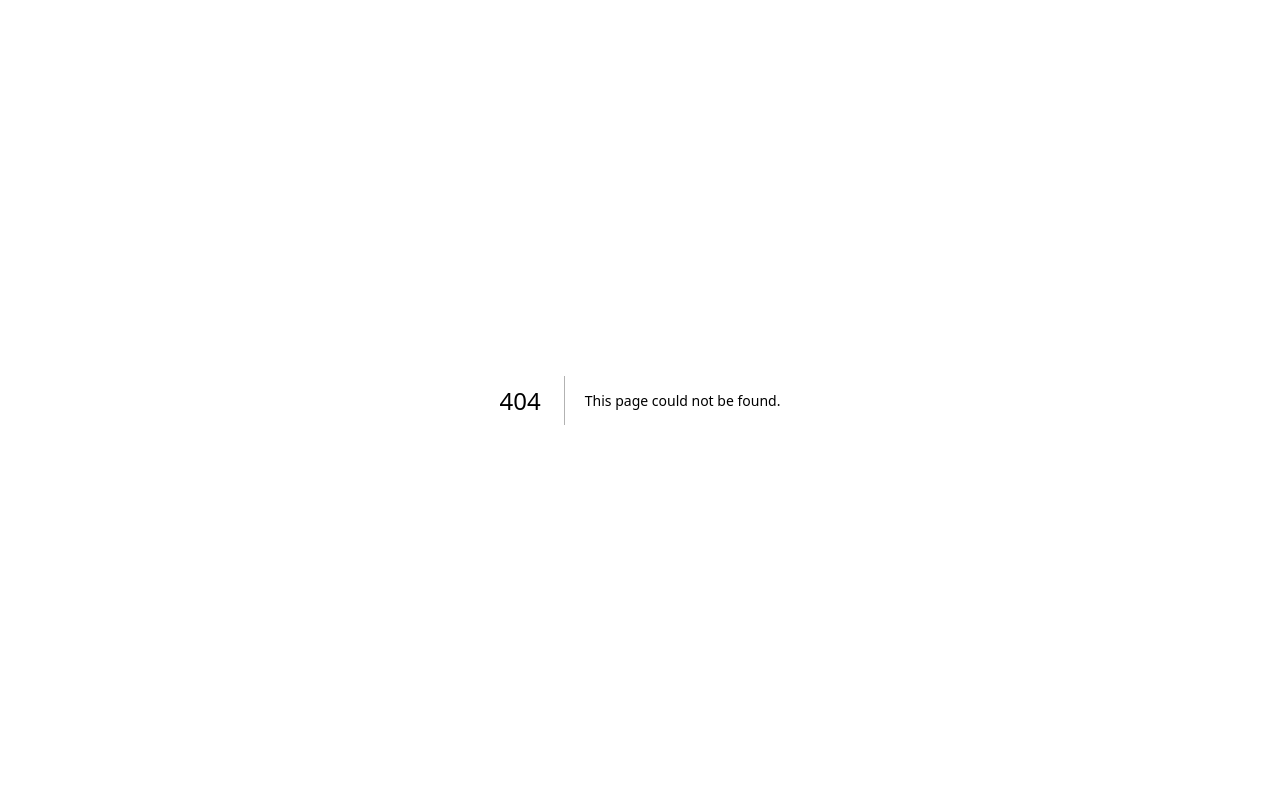
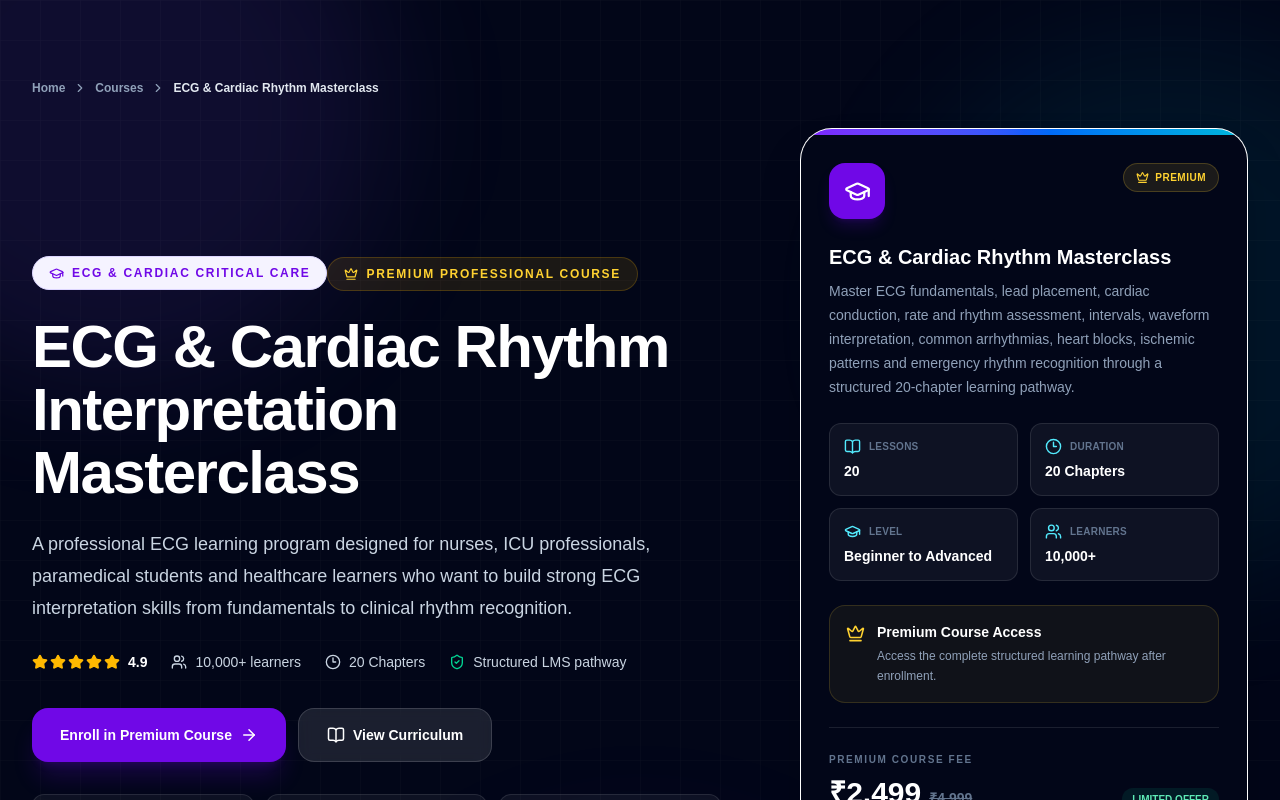
Before and after one commit to dubeyavinash557-sudo/icu-learning-portal, a Next.js app in the folder client/: page /courses/premium/ecg-cardiac-rhythm in a window 1280 px wide. Before the commit this address had no page. Shown: the top 800 px of the page. Built offline with nearby package versions, Linux system fonts and the light colour scheme.

Commit message:
Add professional ECG cardiac rhythm premium course

```diff
--- /dev/null
+++ b/client/app/courses/premium/ecg-cardiac-rhythm/page.tsx
@@ -0,0 +1,275 @@
+import CourseLandingPage, {
+  type CourseLandingData,
+} from "@/app/courses/_components/CourseLandingPage";
+
+const course: CourseLandingData = {
+  title: "ECG & Cardiac Rhythm Interpretation Masterclass",
+
+  shortTitle: "ECG & Cardiac Rhythm Masterclass",
+
+  category: "ECG & Cardiac Critical Care",
+
+  description:
+    "A professional ECG learning program designed for nurses, ICU professionals, paramedical students and healthcare learners who want to build strong ECG interpretation skills from fundamentals to clinical rhythm recognition.",
+
+  longDescription:
+    "Master ECG fundamentals, lead placement, cardiac conduction, rate and rhythm assessment, intervals, waveform interpretation, common arrhythmias, heart blocks, ischemic patterns and emergency rhythm recognition through a structured 20-chapter learning pathway.",
+
+  instructor: "Avinash Dubey",
+
+  level: "Beginner to Advanced",
+
+  duration: "20 Chapters",
+
+  lessons: 20,
+
+  students: "10,000+",
+
+  rating: 4.9,
+
+  price: "₹2,499",
+
+  originalPrice: "₹4,999",
+
+  isPremium: true,
+
+  accent: "violet",
+
+  modules: [
+    {
+      title: "ECG Fundamentals",
+      description:
+        "Understand the purpose of ECG, basic terminology and how electrical activity of the heart is represented on an ECG.",
+      lessons: 1,
+    },
+
+    {
+      title: "Cardiac Anatomy for ECG",
+      description:
+        "Build the anatomical and physiological foundation required for understanding cardiac electrical activity.",
+      lessons: 1,
+    },
+
+    {
+      title: "Cardiac Electrical Conduction System",
+      description:
+        "Learn the SA node, AV node, bundle branches and Purkinje system and understand normal cardiac conduction.",
+      lessons: 1,
+    },
+
+    {
+      title: "ECG Machine & Recording Principles",
+      description:
+        "Understand ECG machine basics, recording principles, patient preparation and common recording considerations.",
+      lessons: 1,
+    },
+
+    {
+      title: "12-Lead ECG Placement",
+      description:
+        "Learn standard limb and chest lead placement and understand how lead position affects ECG interpretation.",
+      lessons: 1,
+    },
+
+    {
+      title: "ECG Calibration & Standardization",
+      description:
+        "Understand ECG paper, calibration, amplitude, time intervals and standard recording conventions.",
+      lessons: 1,
+    },
+
+    {
+      title: "Heart Rate Calculation",
+      description:
+        "Learn practical approaches for calculating heart rate from regular and irregular ECG rhythms.",
+      lessons: 1,
+    },
+
+    {
+      title: "Rhythm Assessment",
+      description:
+        "Develop a systematic method for identifying regularity, rhythm origin and major rhythm characteristics.",
+      lessons: 1,
+    },
+
+    {
+      title: "P Wave & Atrial Activity",
+      description:
+        "Interpret P-wave morphology and understand its relationship with atrial depolarization.",
+      lessons: 1,
+    },
+
+    {
+      title: "PR Interval & AV Conduction",
+      description:
+        "Understand PR interval assessment and identify important abnormalities in atrioventricular conduction.",
+      lessons: 1,
+    },
+
+    {
+      title: "QRS Complex Interpretation",
+      description:
+        "Learn QRS duration, morphology and the clinical significance of ventricular depolarization patterns.",
+      lessons: 1,
+    },
+
+    {
+      title: "ST Segment & T Wave",
+      description:
+        "Understand ST-segment and T-wave assessment and recognize important abnormal patterns.",
+      lessons: 1,
+    },
+
+    {
+      title: "QT Interval & Corrected QT",
+      description:
+        "Learn QT interval assessment and understand why prolonged repolarization requires clinical attention.",
+      lessons: 1,
+    },
+
+    {
+      title: "Normal Sinus Rhythm",
+      description:
+        "Identify normal sinus rhythm using a structured ECG interpretation approach.",
+      lessons: 1,
+    },
+
+    {
+      title: "Bradycardia & Tachycardia",
+      description:
+        "Understand common slow and fast rhythm patterns and their ECG characteristics.",
+      lessons: 1,
+    },
+
+    {
+      title: "Atrial Arrhythmias",
+      description:
+        "Study important atrial rhythm patterns including atrial fibrillation and atrial flutter.",
+      lessons: 1,
+    },
+
+    {
+      title: "Ventricular Arrhythmias",
+      description:
+        "Learn recognition of important ventricular rhythms and understand their clinical significance.",
+      lessons: 1,
+    },
+
+    {
+      title: "AV Blocks & Conduction Disorders",
+      description:
+        "Understand first-degree, second-degree and complete AV block patterns using systematic ECG analysis.",
+      lessons: 1,
+    },
+
+    {
+      title: "Ischemia, Injury & Infarction Patterns",
+      description:
+        "Learn the basic ECG patterns associated with myocardial ischemia, injury and infarction and their clinical importance.",
+      lessons: 1,
+    },
+
+    {
+      title: "Emergency ECG Cases & Interpretation",
+      description:
+        "Apply a structured ECG interpretation workflow to high-acuity clinical scenarios and emergency rhythm recognition.",
+      lessons: 1,
+    },
+  ],
+
+  learningOutcomes: [
+    "Understand the basic electrical activity of the heart and its ECG representation.",
+
+    "Identify standard ECG leads and understand the purpose of a 12-lead ECG.",
+
+    "Calculate heart rate using practical ECG methods.",
+
+    "Assess rhythm regularity and identify sinus rhythm patterns.",
+
+    "Interpret P waves, PR intervals, QRS complexes, ST segments and T waves.",
+
+    "Understand QT interval and corrected QT concepts.",
+
+    "Recognize common atrial arrhythmias.",
+
+    "Recognize common ventricular arrhythmias.",
+
+    "Identify major AV block patterns.",
+
+    "Develop a systematic approach to ECG interpretation.",
+
+    "Recognize important ischemic and infarction-related ECG patterns.",
+
+    "Improve ECG assessment skills for ICU and emergency care environments.",
+  ],
+
+  practicalSkills: [
+    "12-lead ECG lead placement fundamentals",
+
+    "ECG paper and calibration assessment",
+
+    "Heart rate calculation",
+
+    "Regular versus irregular rhythm assessment",
+
+    "Systematic P-QRS-T analysis",
+
+    "PR interval assessment",
+
+    "QRS duration assessment",
+
+    "ST-segment evaluation",
+
+    "T-wave assessment",
+
+    "QT interval recognition",
+
+    "Sinus rhythm recognition",
+
+    "Atrial fibrillation recognition",
+
+    "Atrial flutter recognition",
+
+    "Tachycardia and bradycardia assessment",
+
+    "Ventricular rhythm recognition",
+
+    "AV block identification",
+
+    "Emergency ECG pattern recognition",
+
+    "Case-based ECG interpretation workflow",
+  ],
+
+  includes: [
+    "20 structured ECG learning chapters",
+
+    "Beginner-to-advanced ECG pathway",
+
+    "Professional ECG interpretation framework",
+
+    "12-lead ECG fundamentals",
+
+    "Rhythm and arrhythmia recognition",
+
+    "AV block and conduction disorder training",
+
+    "Ischemia and infarction pattern concepts",
+
+    "Emergency ECG case-based learning",
+
+    "Practice-oriented clinical scenarios",
+
+    "Progress tracking through the LMS",
+
+    "Assessment and quiz pathway",
+
+    "Course completion certificate pathway",
+
+    "Premium learning access",
+  ],
+};
+
+export default function ECGCardiacRhythmPage() {
+  return <CourseLandingPage course={course} />;
+}
```
